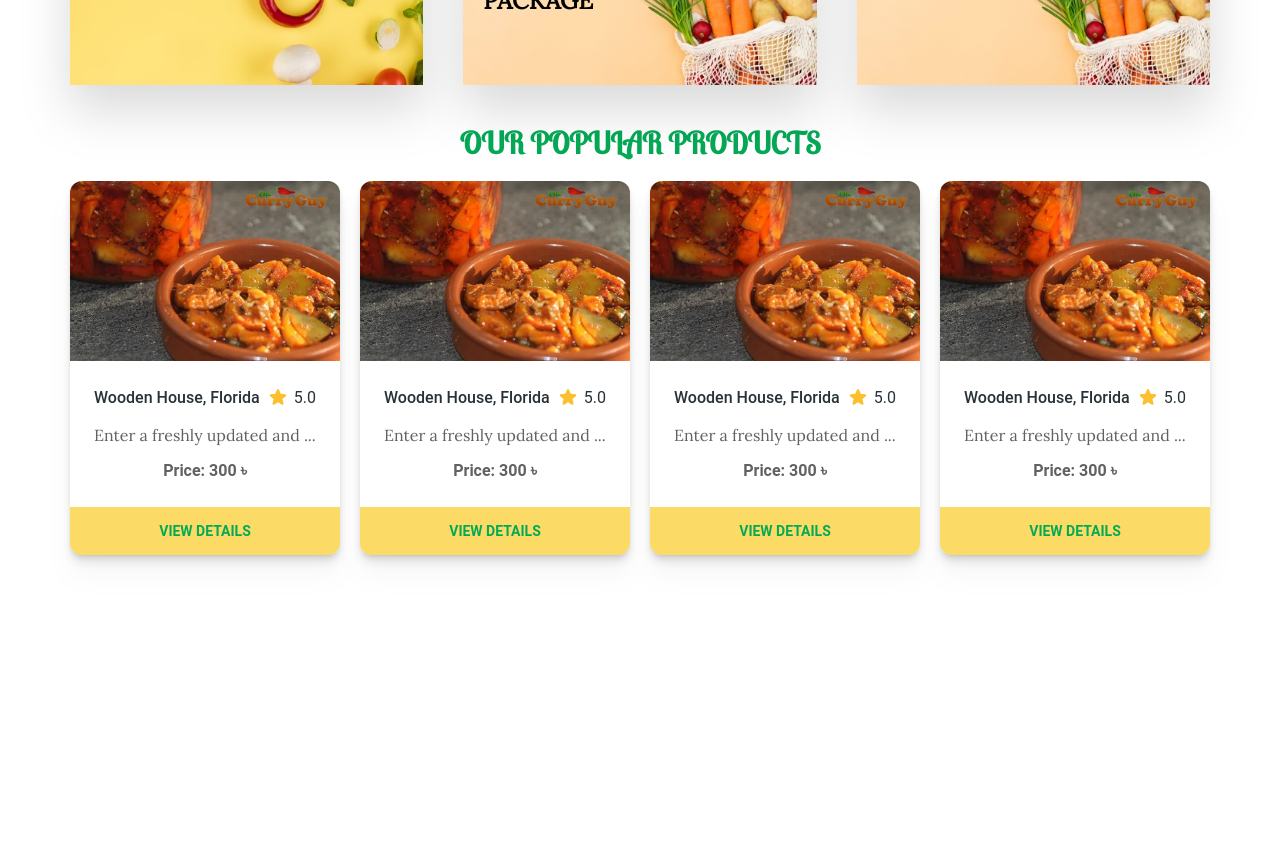
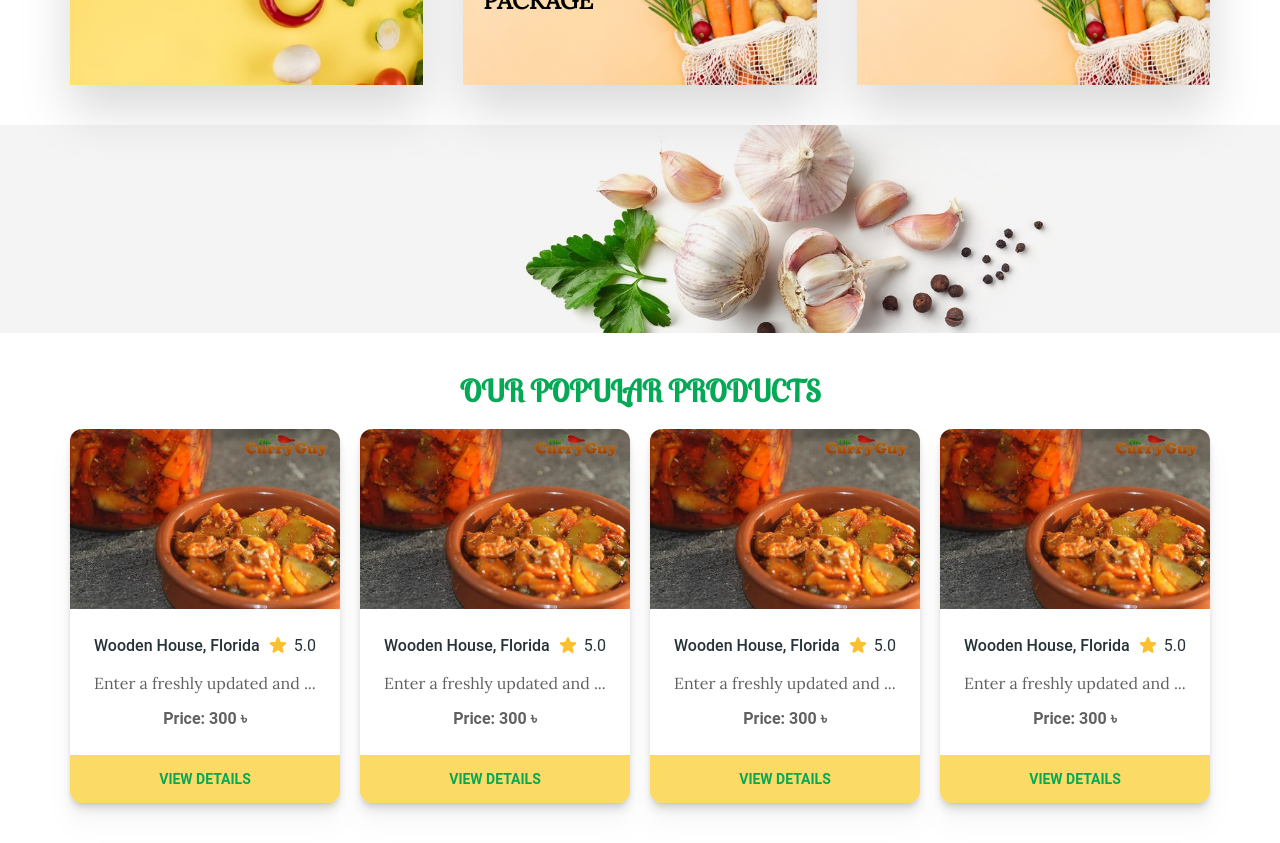
Before and after one commit to abedinwahid9/my-ecommerce, a Next.js app: page / in a window 1280 px wide. Shown: the part 880-1723 px from the top of the page. Before the commit the page ends 1475 px from the top, so only its background shows below. Built offline with nearby package versions, Linux system fonts and the light colour scheme.

Commit message:
short banner done

```diff
--- a/src/app/page.js
+++ b/src/app/page.js
@@ -2,6 +2,7 @@ import BannerSection from "@/components/BannerSection/BannerSection";
 import Category from "@/components/Category/Category";
 import OurProducts from "@/components/OurProducts/OurProducts";
 import ShapeDesginOne from "@/components/ShapeDesign/ShapeDesginOne";
+import ShortBanner from "@/components/ShortBanner/ShortBanner";
 
 export default function Home() {
   return (
@@ -9,6 +10,7 @@ export default function Home() {
       <BannerSection></BannerSection>
       <ShapeDesginOne></ShapeDesginOne>
       <Category></Category>
+      <ShortBanner />
       <OurProducts />
     </div>
   );
--- a/src/components/ProductCard/ProductCard.js
+++ b/src/components/ProductCard/ProductCard.js
@@ -20,6 +20,8 @@ const ProductCard = () => {
         <Image
           src={pickle}
           alt="card-image"
+          width={0}
+          height={0}
           className="h-full w-full object-contain"
         />
       </div>
--- /dev/null
+++ b/src/components/ShortBanner/ShortBanner.js
@@ -0,0 +1,19 @@
+import Image from "next/image";
+import shortbanner from "../../assets/bannerImg/banner3.jpg";
+
+const ShortBanner = () => {
+  return (
+    <div className="my-10 ">
+      {" "}
+      <Image
+        className="w-full h-52 object-cover"
+        src={shortbanner}
+        alt="Next.js"
+        width={0}
+        height={0}
+      />
+    </div>
+  );
+};
+
+export default ShortBanner;
```
Also changed, not shown: src/assets/bannerImg/banner3.jpg (added).
